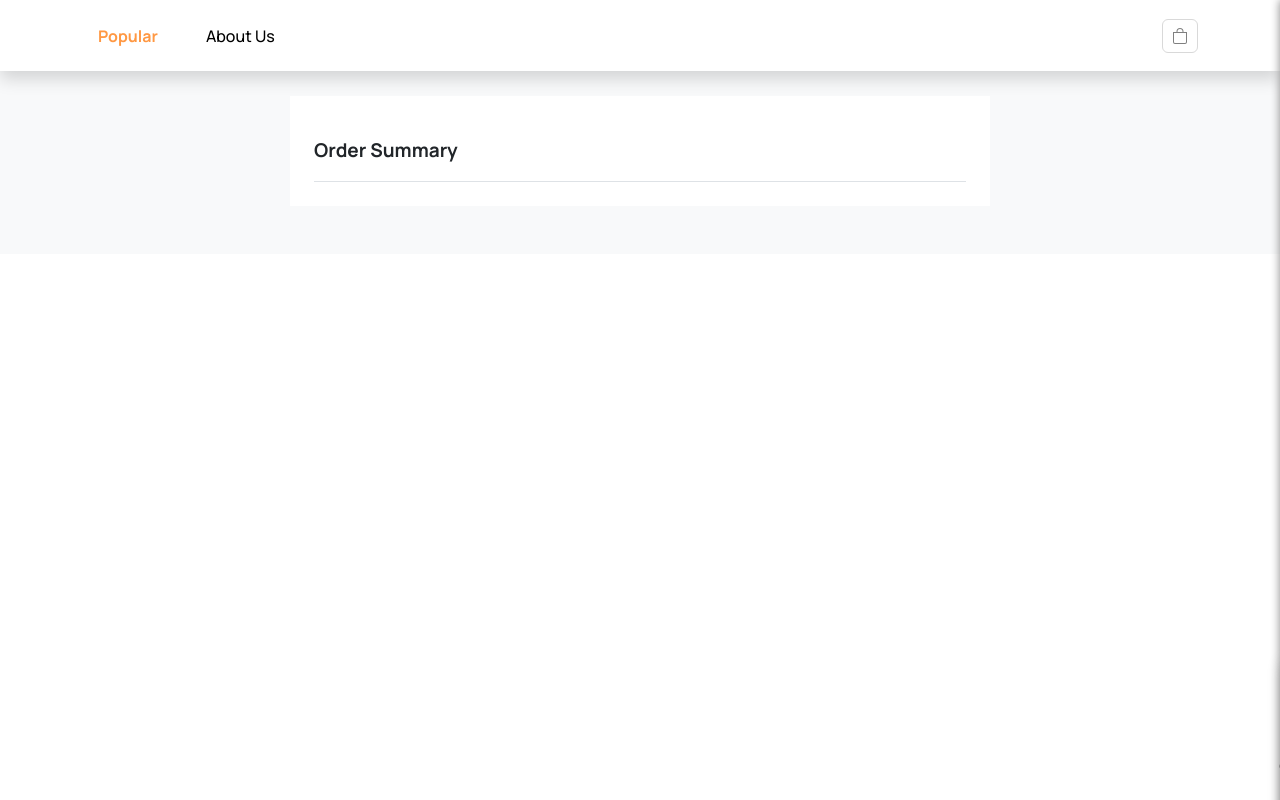
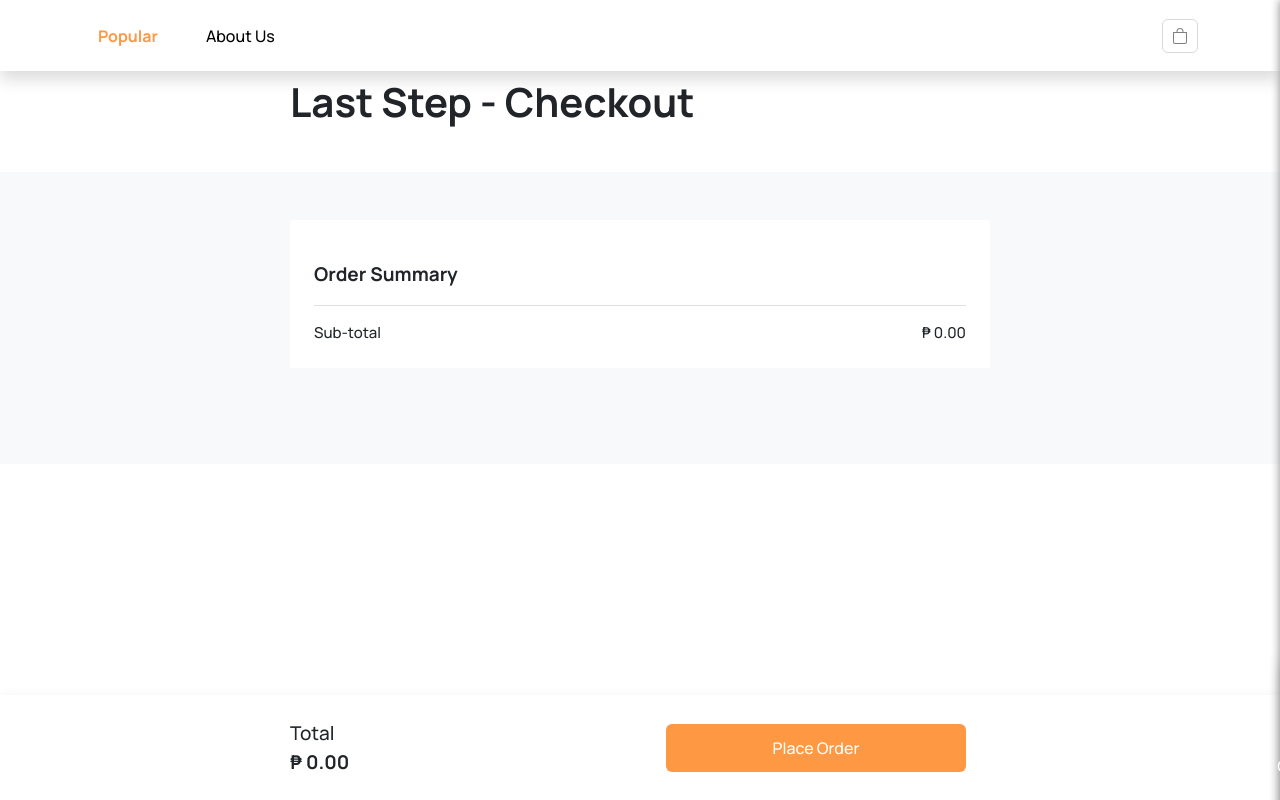
Before and after one commit to jongreganot/food-order, a React (Create React App) app: page /food-order/checkout in a window 1280 px wide. Built offline with nearby package versions, Linux system fonts and the light colour scheme.

Commit message:
Checkout Features

```diff
--- a/src/App.jsx
+++ b/src/App.jsx
@@ -107,7 +107,8 @@ class App extends React.Component {
                 path="/food-order/checkout"
                 element={<Checkout foodOrder={this.state.foodOrder}
                                     updateBasket={this.updateBasket}
-                                    removeItem={this.removeItem} />}></Route>
+                                    removeItem={this.removeItem}
+                                    totalAmount={this.state.totalAmountFormatted} />}></Route>
         </Routes>
 
         { this.state.isBasketOut ? <Mask pullBasket={this.pullBasket} /> : '' }
--- a/src/component/Basket.jsx
+++ b/src/component/Basket.jsx
@@ -34,7 +34,7 @@ class Basket extends React.Component {
             </div>
 
             <div className="mt-5 food-items-section">
-              <hr className="thin-horizontal-line"></hr>
+              <div className="border-bottom w-100"></div>
               {
                 this.props.foodOrder.foodOrderCounts.map((foodOrderCount, index) => {
                   let food = foods.find(f => f.id === foodOrderCount.foodId);
--- a/src/component/BasketItem.jsx
+++ b/src/component/BasketItem.jsx
@@ -43,6 +43,7 @@ class BasketItem extends React.Component {
                 <div className="content-center">
                     <img src={this.props.food.image} className="food-item ps-1"></img>
                 </div>
+                <div className="d-flex flex-row justify-content-between">
                     <div className="d-flex flex-row align-items-center">
                         <p className="text-notsosmall mb-0">{this.props.food.name}</p>
                     </div>
@@ -52,6 +53,7 @@ class BasketItem extends React.Component {
                     }
                     </div>
                 </div>
+            </div>
     )};
 }
 
--- a/src/component/OrderSummary.jsx
+++ b/src/component/OrderSummary.jsx
@@ -24,6 +24,10 @@ class OrderSummary extends Component {
                             );
                           })
                     }
+                    <div className="d-flex flex-row justify-content-between pt-3">
+                        <p className="text-notsolarge mb-0">Sub-total</p>
+                        <p className="text-notsolarge mb-0">₱ {this.props.totalAmount}</p>
+                    </div>
                 </div>
             </div>
         </div>
--- a/src/pages/Checkout.jsx
+++ b/src/pages/Checkout.jsx
@@ -8,11 +8,36 @@ class Checkout extends Component {
 
     render() {
         return (
-            <div className="bg-body-tertiary">
-                <div className="container px-4 my-5">
-                    <OrderSummary updateBasket={this.props.updateBasket}
-                                    removeItem={this.props.removeItem}
-                                    foodOrder={this.props.foodOrder} />
+            <div>
+                <div>
+                    <div className="container px-4">
+                        <div className="d-flex flex-column align-items-center justify-content-start pt-5 pb-3">
+                            <div className="checkout-page-item ps-0">
+                                <p className="text-title mb-0 fw-bold">Last Step - Checkout</p>
+                            </div>
+                        </div>
+                    </div>
+                </div>
+                <div className="bg-body-tertiary">
+                    <div className="container px-4 pb-5">
+                        <OrderSummary updateBasket={this.props.updateBasket}
+                                        removeItem={this.props.removeItem}
+                                        foodOrder={this.props.foodOrder}
+                                        totalAmount={this.props.totalAmount} />
+                    </div>
+                </div>
+                <div className="shadow total-amount-checkout-section">
+                    <div className="d-flex flex-column align-items-center justify-content-start">
+                        <div className="checkout-page-item ps-0 d-flex flex-row justify-content-between align-items-center">
+                            <div>
+                                <p className="mb-0 text-large">Total</p>
+                                <p className="mb-0 text-large fw-bold">₱ {this.props.totalAmount}</p>
+                            </div>
+                            <div>
+                                <button className="order-button">Place Order</button>
+                            </div>
+                        </div>
+                    </div>
                 </div>
             </div>
         );
--- a/src/styles/basket-styles.scss
+++ b/src/styles/basket-styles.scss
@@ -17,13 +17,17 @@
 }
 
 .checkout-link {
-    padding: 6px 12px 6px 12px;
-    color: black;
+    padding: 6px 10px 6px 10px;
+    color: white;
     text-decoration: none;
-    background-color: #FF9843;
+    background-color: g.$theme-primary;
     border: 0;
     border-radius: 6px;
     display: block;
+}
+
+.checkout-link:hover {
+    background-color: g.$color-button-hover;
 }
 
 .close-button {
--- a/src/styles/check-out-styles.scss
+++ b/src/styles/check-out-styles.scss
@@ -1,3 +1,5 @@
+@use "./global-styles.scss" as g;
+
 .checkout-page-item {
     width: 700px;
     padding-top: 1.5rem;
@@ -6,3 +8,25 @@
     padding-right: 1.5rem;
     background-color: white;
 }
+
+.order-button {
+    padding: 12px 12px 12px 12px;
+    width: 300px;
+    color: white;
+    text-decoration: none;
+    background-color: g.$theme-primary;
+    border: 0;
+    border-radius: 6px;
+    display: block;
+}
+
+.order-button:hover {
+    background-color: g.$color-button-hover;
+}
+
+.total-amount-checkout-section {
+    position: fixed;
+    background-color: white;
+    width: 100%;
+    bottom: 0;
+}
--- a/src/styles/component/basket-item-styles.scss
+++ b/src/styles/component/basket-item-styles.scss
@@ -22,6 +22,6 @@
 }
 
 .basket-grid-container {
-    grid-template-columns: 15px 20px 15px 70px 270px 40px;
+    grid-template-columns: 15px 20px 15px 70px auto; //270px 40px;
     display: grid;
 }
--- a/src/styles/global-styles.scss
+++ b/src/styles/global-styles.scss
@@ -1,10 +1,12 @@
 $theme-primary: #FF9843;
 $theme-secondary: #ffaf6d;
+$color-button-hover: #dd8740;
 $font-size-small: 9px;
 $font-size-notsosmall: 11px;
 $font-size-medium: 13px;
 $font-size-notsolarge: 15px;
 $font-size-large: 19px;
+$font-size-title: 40px;
 
 .content-center {
     display: flex;
@@ -13,13 +15,12 @@ $font-size-large: 19px;
     align-items: center;
 }
 
-.thin-horizontal-line {
-    border: 1px solid rgb(222, 226, 230);
-    width: 100%;
+.h-90 {
+    height: 90%;
 }
 
-.h-90 {
-    height: 90%;
+.h-20 {
+    height: 20%;
 }
 
 .h-10 {
--- a/src/styles/text-styles.scss
+++ b/src/styles/text-styles.scss
@@ -24,6 +24,10 @@
     font-size: g.$font-size-large;
 }
 
+.text-title {
+    font-size: g.$font-size-title;
+}
+
 .text-description {
     color: rgb(151, 148, 148);
 }
```
Also changed, not shown: src/pages/Layout.jsx (+6 -4 lines). Lines whose indentation alone changed are shown as unchanged.
